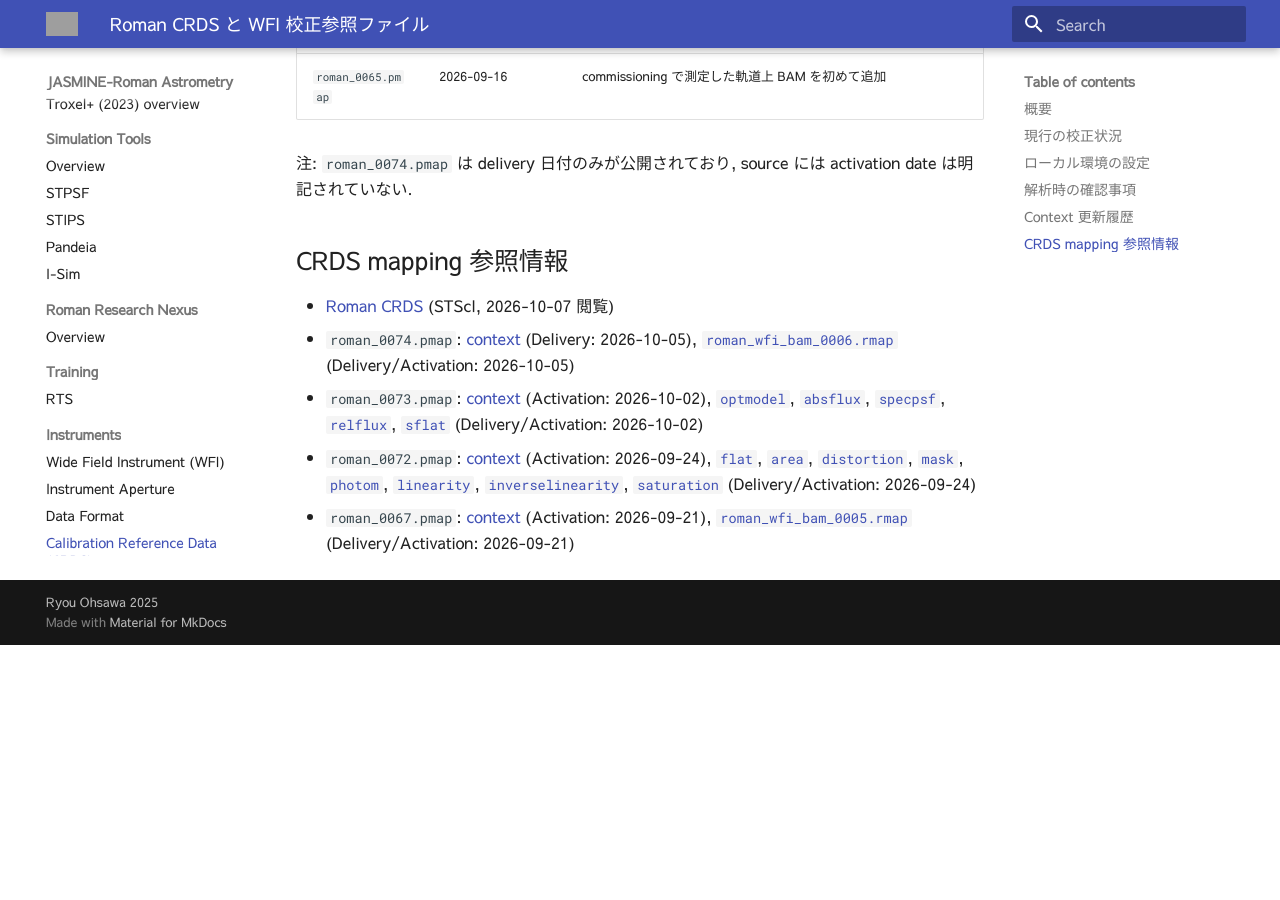
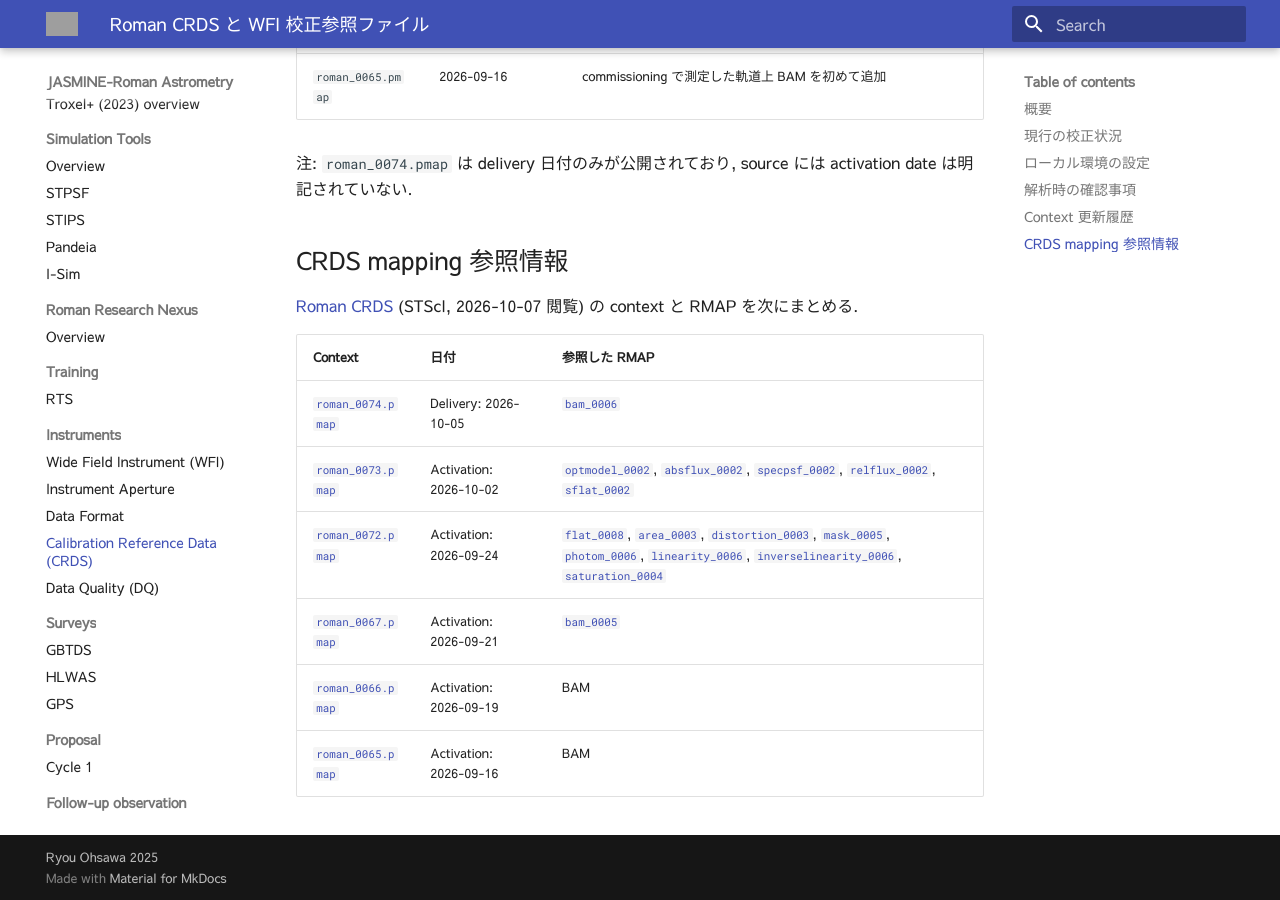
Before and after one commit to astronasutarou/jasmine-roman-astrometry, an MkDocs documentation site: the page built from docs/inst/crds.md, in a window 1280 px wide and 900 px high, scrolled down 3855 px. Built offline with MkDocs 1.6.1 and Material for MkDocs 9.7.7, drawn with Linux system fonts in a browser that asks for light colours; before the commit the page ends 4500 px from its top, so only the background shows below that; grey boxes are pictures that could not be loaded.

Commit message:
CRDS context 参照を表に集約

```diff
--- a/docs/inst/crds.md
+++ b/docs/inst/crds.md
@@ -102,8 +102,13 @@
 
 ## CRDS mapping 参照情報
 
-- [Roman CRDS](https://roman-crds.stsci.edu/) (STScI, 2026-10-07 閲覧)
-- `roman_0074.pmap`: [context](https://roman-crds.stsci.edu/context_table/roman_0074.pmap) (Delivery: 2026-10-05), [`roman_wfi_bam_0006.rmap`](https://roman-crds.stsci.edu/browse/roman_wfi_bam_0006.rmap) (Delivery/Activation: 2026-10-05)
-- `roman_0073.pmap`: [context](https://roman-crds.stsci.edu/context_table/roman_0073.pmap) (Activation: 2026-10-02), [`optmodel`](https://roman-crds.stsci.edu/browse/roman_wfi_optmodel_0002.rmap), [`absflux`](https://roman-crds.stsci.edu/browse/roman_wfi_absflux_0002.rmap), [`specpsf`](https://roman-crds.stsci.edu/browse/roman_wfi_specpsf_0002.rmap), [`relflux`](https://roman-crds.stsci.edu/browse/roman_wfi_relflux_0002.rmap), [`sflat`](https://roman-crds.stsci.edu/browse/roman_wfi_sflat_0002.rmap) (Delivery/Activation: 2026-10-02)
-- `roman_0072.pmap`: [context](https://roman-crds.stsci.edu/context_table/roman_0072.pmap) (Activation: 2026-09-24), [`flat`](https://roman-crds.stsci.edu/browse/roman_wfi_flat_0008.rmap), [`area`](https://roman-crds.stsci.edu/browse/roman_wfi_area_0003.rmap), [`distortion`](https://roman-crds.stsci.edu/browse/roman_wfi_distortion_0003.rmap), [`mask`](https://roman-crds.stsci.edu/browse/roman_wfi_mask_0005.rmap), [`photom`](https://roman-crds.stsci.edu/browse/roman_wfi_photom_0006.rmap), [`linearity`](https://roman-crds.stsci.edu/browse/roman_wfi_linearity_0006.rmap), [`inverselinearity`](https://roman-crds.stsci.edu/browse/roman_wfi_inverselinearity_0006.rmap), [`saturation`](https://roman-crds.stsci.edu/browse/roman_wfi_saturation_0004.rmap) (Delivery/Activation: 2026-09-24)
-- `roman_0067.pmap`: [context](https://roman-crds.stsci.edu/context_table/roman_0067.pmap) (Activation: 2026-09-21), [`roman_wfi_bam_0005.rmap`](https://roman-crds.stsci.edu/browse/roman_wfi_bam_0005.rmap) (Delivery/Activation: 2026-09-21)
+[Roman CRDS](https://roman-crds.stsci.edu/) (STScI, 2026-10-07 閲覧) の context と RMAP を次にまとめる.
+
+| Context | 日付 | 参照した RMAP |
+|---|---|---|
+| [`roman_0074.pmap`](https://roman-crds.stsci.edu/context_table/roman_0074.pmap) | Delivery: 2026-10-05 | [`bam_0006`](https://roman-crds.stsci.edu/browse/roman_wfi_bam_0006.rmap) |
+| [`roman_0073.pmap`](https://roman-crds.stsci.edu/context_table/roman_0073.pmap) | Activation: 2026-10-02 | [`optmodel_0002`](https://roman-crds.stsci.edu/browse/roman_wfi_optmodel_0002.rmap), [`absflux_0002`](https://roman-crds.stsci.edu/browse/roman_wfi_absflux_0002.rmap), [`specpsf_0002`](https://roman-crds.stsci.edu/browse/roman_wfi_specpsf_0002.rmap), [`relflux_0002`](https://roman-crds.stsci.edu/browse/roman_wfi_relflux_0002.rmap), [`sflat_0002`](https://roman-crds.stsci.edu/browse/roman_wfi_sflat_0002.rmap) |
+| [`roman_0072.pmap`](https://roman-crds.stsci.edu/context_table/roman_0072.pmap) | Activation: 2026-09-24 | [`flat_0008`](https://roman-crds.stsci.edu/browse/roman_wfi_flat_0008.rmap), [`area_0003`](https://roman-crds.stsci.edu/browse/roman_wfi_area_0003.rmap), [`distortion_0003`](https://roman-crds.stsci.edu/browse/roman_wfi_distortion_0003.rmap), [`mask_0005`](https://roman-crds.stsci.edu/browse/roman_wfi_mask_0005.rmap), [`photom_0006`](https://roman-crds.stsci.edu/browse/roman_wfi_photom_0006.rmap), [`linearity_0006`](https://roman-crds.stsci.edu/browse/roman_wfi_linearity_0006.rmap), [`inverselinearity_0006`](https://roman-crds.stsci.edu/browse/roman_wfi_inverselinearity_0006.rmap), [`saturation_0004`](https://roman-crds.stsci.edu/browse/roman_wfi_saturation_0004.rmap) |
+| [`roman_0067.pmap`](https://roman-crds.stsci.edu/context_table/roman_0067.pmap) | Activation: 2026-09-21 | [`bam_0005`](https://roman-crds.stsci.edu/browse/roman_wfi_bam_0005.rmap) |
+| [`roman_0066.pmap`](https://roman-crds.stsci.edu/context_table/roman_0066.pmap) | Activation: 2026-09-19 | BAM |
+| [`roman_0065.pmap`](https://roman-crds.stsci.edu/context_table/roman_0065.pmap) | Activation: 2026-09-16 | BAM |
```
